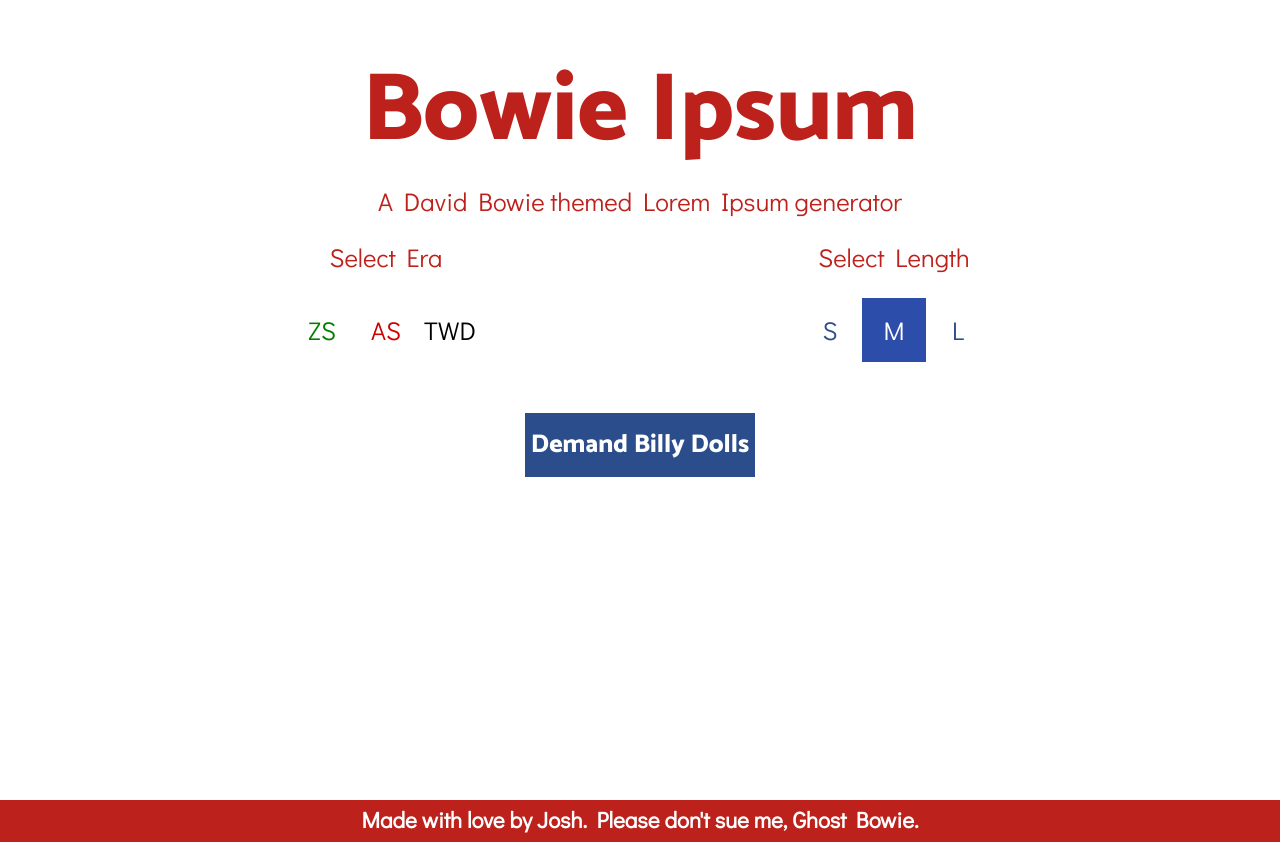
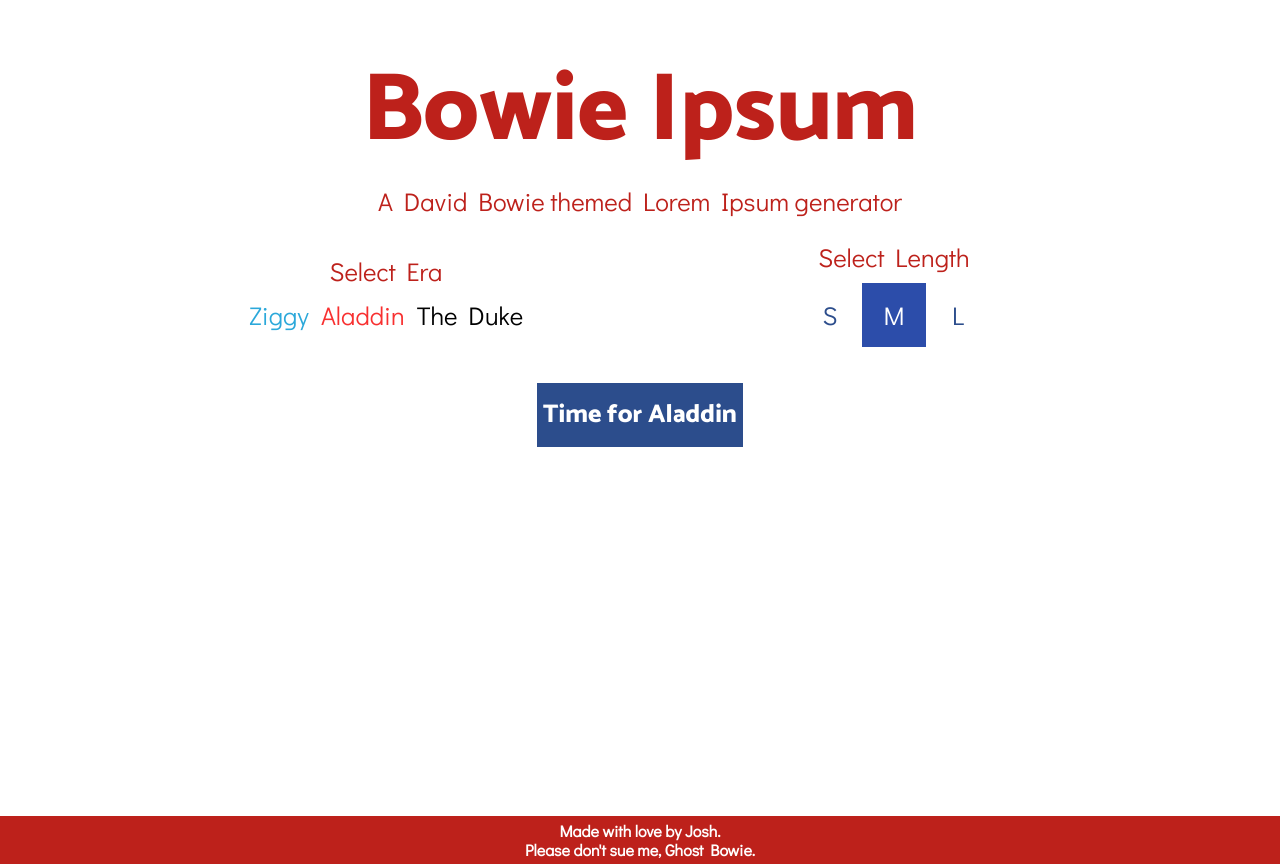
Before and after one commit to joshvince/bowie-ipsum, a React (Create React App) app: page / in a window 1280 px wide. Before the commit the page ends 842 px from the top, so only its background shows below. Built offline with nearby package versions, Linux system fonts and the light colour scheme.

Commit message:
better coloration

```diff
--- a/src/App.css
+++ b/src/App.css
@@ -23,10 +23,16 @@
 }
 
 footer {
+  margin-top: 1em;
   width: 100%;
-  padding: 0.4em;
-  font-size: 1.4em;
+  height: 3em;
+  font-size: 1em;
+  line-height: 1.2em;
+  display: flex;
+  flex-direction: column;
+  justify-content: center;
   text-align: center;
+  transition: background-color 2s, color 2s;
 }
 
 footer a {
--- a/src/Bowie/Selectors/EraSelector.js
+++ b/src/Bowie/Selectors/EraSelector.js
@@ -6,7 +6,7 @@
   let activeClass = active ? "selected" : ""
   return (
     <button
-      className={`era selector ${eraType} square ${activeClass}`}
+      className={`era selector ${eraType} ${activeClass}`}
       onClick={e => clickHandler(eraType)}
     >
       {label}
--- a/src/Bowie/Selectors/GeneratorButton.js
+++ b/src/Bowie/Selectors/GeneratorButton.js
@@ -1,13 +1,49 @@
-import React from 'react';
+import React, { Component } from 'react';
+import PropTypes from 'prop-types';
 
 import './Selectors.css';
 
-const GeneratorButton = ({label, submitHandler}) => {
-  return (
-    <button id="generator-button" onClick={e => submitHandler()}>
-      {label}
-    </button>
-  );
-};
+class GeneratorButton extends Component {
+  state = {changed: false}
+
+  findButtonLabel = (era) => {
+    const labels = {
+      "aladdin-sane": "Time for Aladdin",
+      "ziggy-stardust": "Hang on to Ziggy",
+      "thin-white-duke": "Stay for the Duke"
+    }
+    return labels[era]
+  }
+
+  submitHandler = () => {
+    let payload = {
+      chars: this.props.numChars,
+      era: this.props.era
+    }
+    this.props.submitHandler(payload);
+    this.setState({changed: true})
+  }
+
+  render() {
+    let buttonLabel = this.state.changed ?
+      "Ch-ch-ch-changes?"
+      :
+      this.findButtonLabel(this.props.era)
+    return (
+      <button
+        id="generator-button"
+        onClick={e => this.submitHandler()}
+      >
+        {buttonLabel}
+      </button>
+    );
+  }
+}
 
 export default GeneratorButton;
+
+GeneratorButton.propTypes = {
+  era: PropTypes.string,
+  numChars: PropTypes.number,
+  submitHandler: PropTypes.func
+}
--- a/src/Bowie/Selectors/Selectors.css
+++ b/src/Bowie/Selectors/Selectors.css
@@ -34,7 +34,7 @@
 
 .selector-label {
   transition: color 2s;
-  margin-bottom: 1em;
+  margin-bottom: 0.4em;
 }
 
 /* LENGTH SELECTORS */
@@ -48,12 +48,15 @@
   color: var(--as-white);
   border-color: var(--as-light-blue);
   background-color: var(--as-light-blue);
+  transition: color 0.3s, background-color 0.3s;
 }
 
 /* ERA SELECTORS */
 
 .era.selector {
   border: none;
+  font-size: 1.6em;
+  font-family: 'Didact Gothic', sans-serif;
 }
 
 .era.selector.aladdin-sane {
@@ -61,16 +64,17 @@
 }
 
 .era.selector.aladdin-sane:focus, .era.selector.aladdin-sane:hover, .era.selector.aladdin-sane.selected {
+  transition: color 0.5s;
   color: var(--as-red);
 }
 
-.era.selector.ziggy-stardust {
-  color: green;
+.era.selector.ziggy-stardust:hover {
+  color: #0A222D;
 }
 
-.era.selector.ziggy-stardust:focus, .era.selector.ziggy-stardust:hover, .era.selector.ziggy-stardust.selected {
+.era.selector.ziggy-stardust, .era.selector.ziggy-stardust:focus, .era.selector.ziggy-stardust.selected {
   transition: color 0.5s;
-  color: yellow;
+  color: #2BA8DA;
 }
 
 .era.selector.thin-white-duke {
@@ -83,7 +87,7 @@
 }
 
 .era.selector.thin-white-duke:focus, .era.selector.thin-white-duke:hover, .era.selector.thin-white-duke.selected {
-  transition: color 0.5s;
+  transition: color 0.5s, text-shadow 0.5s;
   text-shadow:
     -1px -1px 0 var(--as-black),
     1px -1px 0 var(--as-black),
@@ -102,7 +106,7 @@
   border: none;
   color: var(--as-white);
   background-color: var(--as-blue);
-  margin: 1em;
+  margin: 0.4em;
 }
 
 #generator-button:hover, #generator-button:focus {
--- a/src/Bowie/Selectors/Selectors.js
+++ b/src/Bowie/Selectors/Selectors.js
@@ -15,19 +15,8 @@
     super(props)
     this.state = {
       numChars: 300,
-      selectedLength: "medium",
-      selectedEra: "aladdin-sane",
-      buttonLabel: this.findButtonLabel()
+      selectedLength: "medium"
     }
-  }
-
-  findButtonLabel = (val = "aladdin-sane") => {
-    const labels = {
-      "aladdin-sane": "Demand Billy Dolls",
-      "ziggy-stardust": "Play Guitar",
-      "thin-white-duke": "Throw Darts"
-    }
-    return labels[val]
   }
 
   changeLength = (newLength) => {
@@ -47,34 +36,8 @@
     })
   }
 
-  changeEra = (newEra) => {
-    this.setState({
-      buttonLabel: this.findButtonLabel(newEra),
-      selectedEra: newEra
-    })
-  }
-
-  toggleRandom = () => {
-    let newVal = !this.state.random;
-    this.setState({
-      random: newVal
-    })
-  }
-
-  submitHandler = () => {
-    let payload = {
-      chars: this.state.numChars,
-      era: this.state.selectedEra
-    }
-    this.props.submitHandler(payload);
-    this.setState({
-      buttonLabel: "Ch-ch-ch Changes?"
-    })
-  }
-
   render() {
     let activeLength = this.state.selectedLength;
-    let activeEra = this.state.selectedEra;
     return (
       <ThemeContext.Consumer>
         {({theme, switchTheme}) => {
@@ -87,19 +50,19 @@
                   <EraSelector
                     active={theme.name === "ziggy-stardust"}
                     eraType="ziggy-stardust"
-                    label="ZS"
+                    label="Ziggy"
                     clickHandler={switchTheme}
                   />
                   <EraSelector
                     active={theme.name === "aladdin-sane"}
                     eraType="aladdin-sane"
-                    label="AS"
+                    label="Aladdin"
                     clickHandler={switchTheme}
                   />
                   <EraSelector
                     active={theme.name === "thin-white-duke"}
                     eraType="thin-white-duke"
-                    label="TWD"
+                    label="The Duke"
                     clickHandler={switchTheme}
                   />
                 </div>
@@ -132,8 +95,10 @@
             </div>,
             <div key={2} className="full-width-box">
               <GeneratorButton
-                label={this.state.buttonLabel}
-                submitHandler={this.submitHandler}
+                era={theme.name}
+                numChars={this.state.numChars}
+                submitHandler={this.props.submitHandler}
+                key={theme.name}
               />
             </div>
           ]
--- a/src/Bowie/colors.css
+++ b/src/Bowie/colors.css
@@ -5,7 +5,7 @@
   --beige: #b7a5a9;
   --as-white: #ffffff;
   --as-dark-red: rgb(189, 33, 27);
-  --as-red: rgb(205, 0,	0);
+  --as-red: rgb(248, 48, 48);
   --as-purple: #5f5e7b;
   --as-blue: rgb(44, 77,	140);
   --as-light-blue: rgb(44, 77, 170);
--- a/src/Footer.js
+++ b/src/Footer.js
@@ -11,7 +11,7 @@
           className="catamaran"
           style={{color: theme.alt, backgroundColor: theme.color}}
         ><a href="http://joshvince.site">
-          Made with love by Josh. Please don't sue me, Ghost Bowie.
+          Made with love by Josh. <br/>Please don't sue me, Ghost Bowie.
         </a></footer>
       )}
     </ThemeContext>
--- a/src/theme-context.js
+++ b/src/theme-context.js
@@ -15,8 +15,8 @@
   },
   "ziggy-stardust": {
     "name": "ziggy-stardust",
-    alt: '#1f1b1d',
-    color: 'green'
+    alt: '#0A222D',
+    color: '#2BA8DA'
   },
   "thin-white-duke": {
     "name": "thin-white-duke",
```
